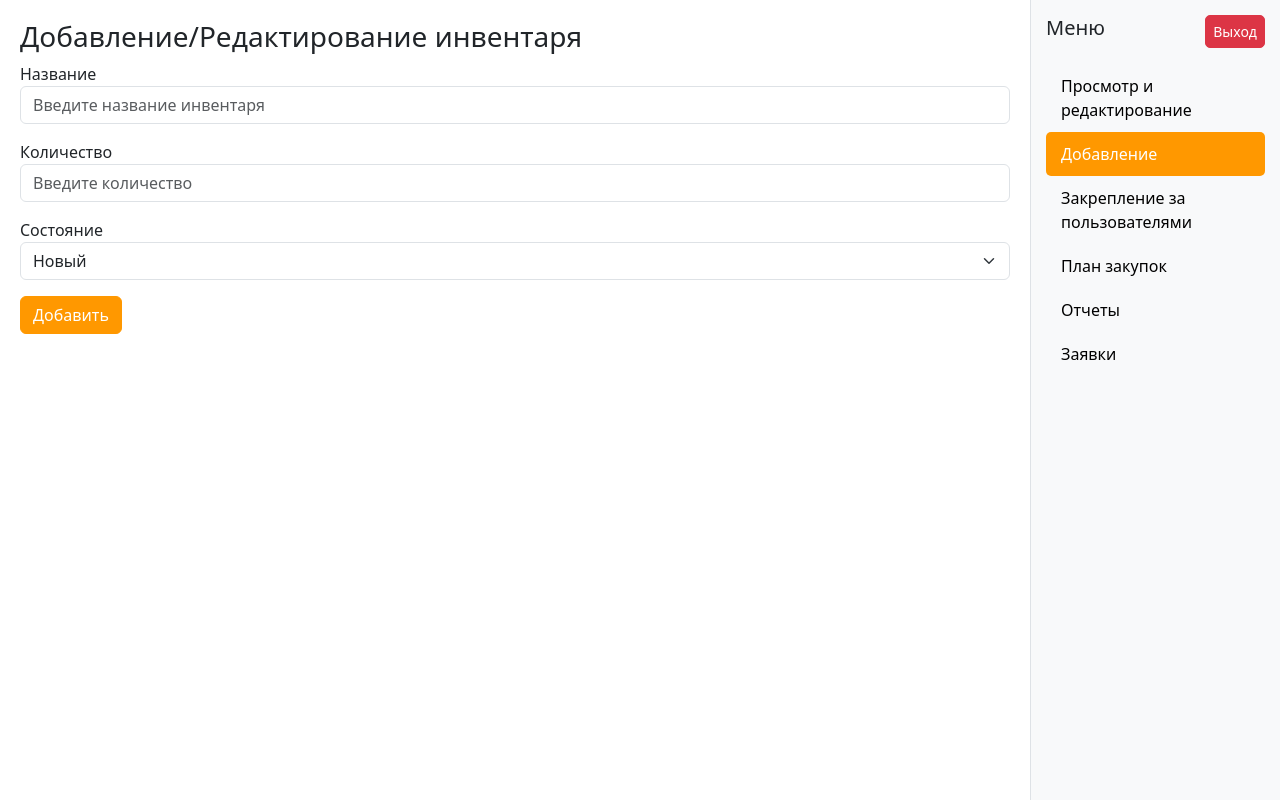
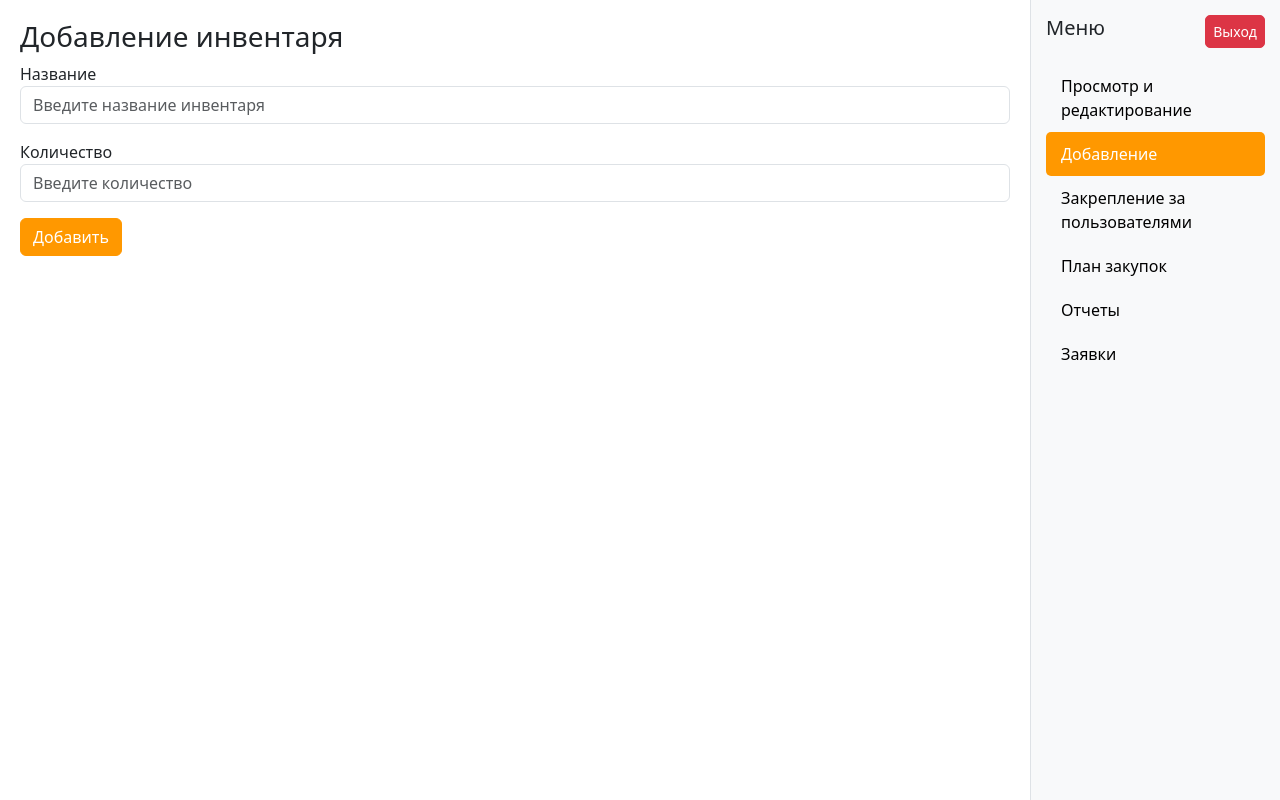
Before and after one commit to MikhailNagibin/secret_project, a Flask app: page /inventory_add in a window 1280 px wide. Run offline with Flask 3, Linux system fonts and the light colour scheme.

Commit message:
redacted

```diff
--- a/forms.py
+++ b/forms.py
@@ -29,6 +29,6 @@ class RegistrationForm(FlaskForm):
 
 class InventoryaddForm(FlaskForm):
     name = StringField("Название", validators=[DataRequired()])
-    quantity = IntegerField("Количество", validators=[DataRequired(), NumberRange(min=0, message="Количество должно быть неотрицательным")])
+    quantity = IntegerField("Количество", validators=[DataRequired(), NumberRange(min=1, message="Количество должно быть неотрицательным")])
     status = SelectField("Состояние", choices=[("new", "Новый"), ("used", "Используемый"), ("broken", "Сломанный")])
     submit = SubmitField("Добавить")
--- a/main.py
+++ b/main.py
@@ -88,15 +88,11 @@ def inventory_see():
     return render_template('inventory_templates/inventory_see.html', user_role=user_role, inventory_items=inventory_items, active_page='inventory_see')
 
 
-@app.route('/inventory_add')
+@app.route('/inventory_add', methods=['GET', 'POST'])
 def inventory_add():
     user_role = "admin"
     form = InventoryaddForm()
-    inventory_items = [
-        {"name": "Мяч", "quantity": 10, "status": "Хорошее"},
-        {"name": "Ракетка", "quantity": 5, "status": "Используется"},
-    ]
-    return render_template('inventory_templates/inventory_add.html', user_role=user_role, form=form, inventory_items=inventory_items, active_page='inventory_add')
+    return render_template('inventory_templates/inventory_add.html', user_role=user_role, form=form, active_page='inventory_add')
 
 
 
--- a/templates/inventory_templates/inventory_add.html
+++ b/templates/inventory_templates/inventory_add.html
@@ -1,7 +1,7 @@
 {% extends "inventory_templates/base_inventory.html" %}
 
 {% block content %}
-<h3>Добавление/Редактирование инвентаря</h3>
+<h3>Добавление инвентаря</h3>
 <form method="post" class="mb-4">
     {{ form.hidden_tag() }}
     <div class="mb-3">
@@ -12,10 +12,6 @@
         {{ form.quantity.label }}
         {{ form.quantity(class="form-control", placeholder="Введите количество") }}
     </div>
-    <div class="mb-3">
-        {{ form.status.label }}
-        {{ form.status(class="form-select") }}
-    </div>
     {{ form.submit(class="btn btn-primary") }}
 </form>
 
--- a/templates/inventory_templates/inventory_see.html
+++ b/templates/inventory_templates/inventory_see.html
@@ -20,7 +20,6 @@
             <td>
                 {% if user_role == 'admin' %}
                     <button class="btn btn-warning btn-sm">Редактировать</button>
-                    <button class="btn btn-danger btn-sm" data-bs-toggle="modal" data-bs-target="#deleteModal">Удалить</button>
                 {% endif %}
             </td>
         </tr>
```
